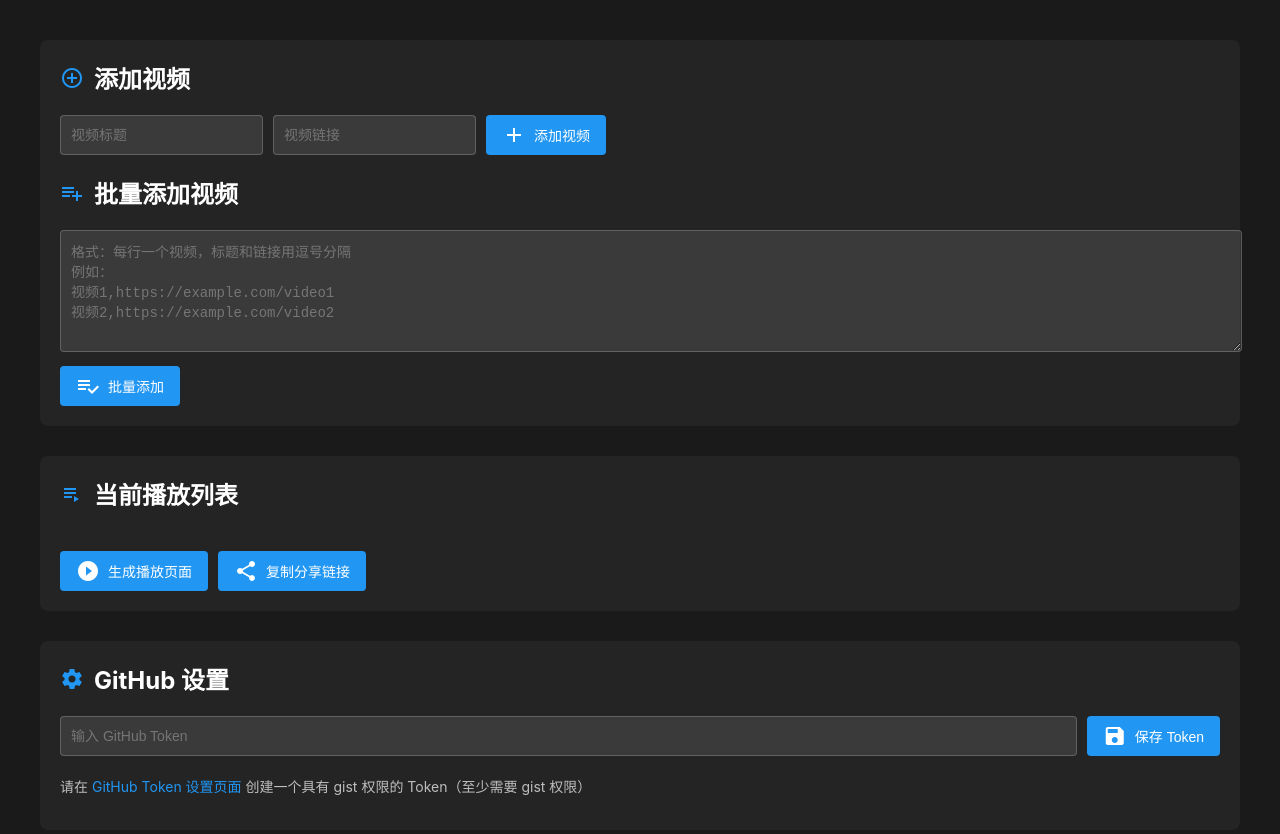
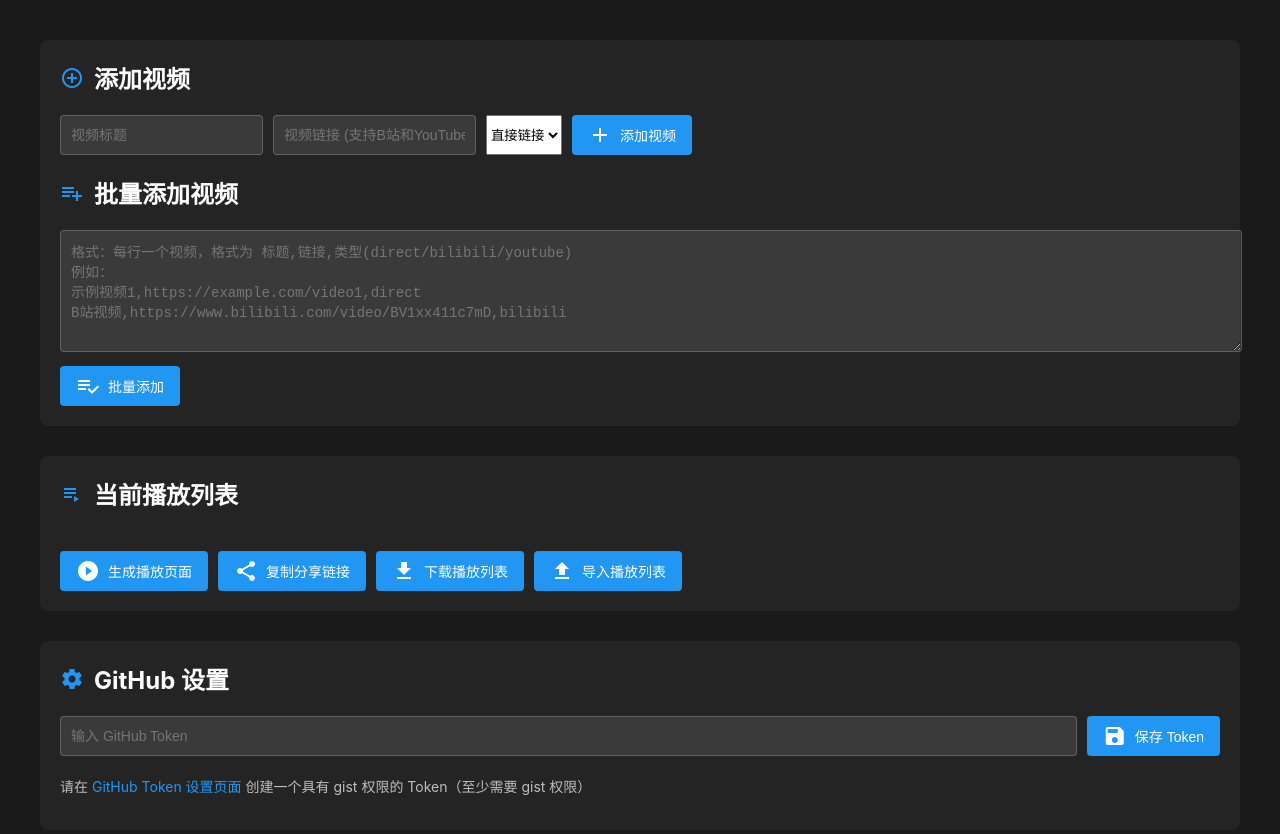
Before and after one commit to zhikanyeye/video, a plain HTML site: page index.html in a window 1280 px wide. Drawn offline with Linux system fonts and the light colour scheme.

Commit message:
Update index.html

```diff
--- a/index.html
+++ b/index.html
@@ -9,6 +9,7 @@
 </head>
 <body>
     <div class="container">
+        <!-- 视频添加区域 -->
         <div class="panel input-section">
             <h2>
                 <i class="material-icons">add_circle_outline</i>
@@ -16,7 +17,12 @@
             </h2>
             <div class="single-input">
                 <input type="text" id="videoTitle" placeholder="视频标题">
-                <input type="text" id="videoUrl" placeholder="视频链接">
+                <input type="text" id="videoUrl" placeholder="视频链接 (支持B站和YouTube)">
+                <select id="videoType">
+                    <option value="direct">直接链接</option>
+                    <option value="bilibili">哔哩哔哩</option>
+                    <option value="youtube">YouTube</option>
+                </select>
                 <button onclick="addVideo()">
                     <i class="material-icons">add</i>
                     添加视频
@@ -27,13 +33,14 @@
                 <i class="material-icons">playlist_add</i>
                 批量添加视频
             </h2>
-            <textarea id="batchInput" placeholder="格式：每行一个视频，标题和链接用逗号分隔&#10;例如：&#10;视频1,https://example.com/video1&#10;视频2,https://example.com/video2"></textarea>
+            <textarea id="batchInput" placeholder="格式：每行一个视频，格式为 标题,链接,类型(direct/bilibili/youtube)&#10;例如：&#10;示例视频1,https://example.com/video1,direct&#10;B站视频,https://www.bilibili.com/video/BV1xx411c7mD,bilibili"></textarea>
             <button onclick="addBatchVideos()">
                 <i class="material-icons">playlist_add_check</i>
                 批量添加
             </button>
         </div>
 
+        <!-- 播放列表管理区域 -->
         <div class="panel playlist-manager">
             <div class="playlist-header">
                 <h2>
@@ -55,9 +62,19 @@
                     <i class="material-icons">share</i>
                     复制分享链接
                 </button>
+                <button onclick="downloadPlaylist()">
+                    <i class="material-icons">download</i>
+                    下载播放列表
+                </button>
+                <input type="file" id="playlistUpload" accept=".json" style="display: none;" onchange="uploadPlaylist(event)">
+                <button onclick="document.getElementById('playlistUpload').click()">
+                    <i class="material-icons">upload</i>
+                    导入播放列表
+                </button>
             </div>
         </div>
 
+        <!-- GitHub设置区域 -->
         <div class="panel github-section">
             <h2>
                 <i class="material-icons">settings</i>
```
